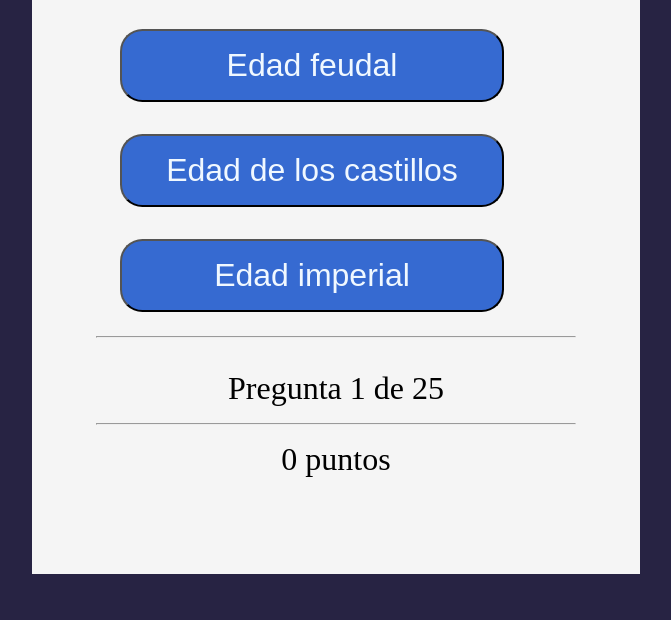
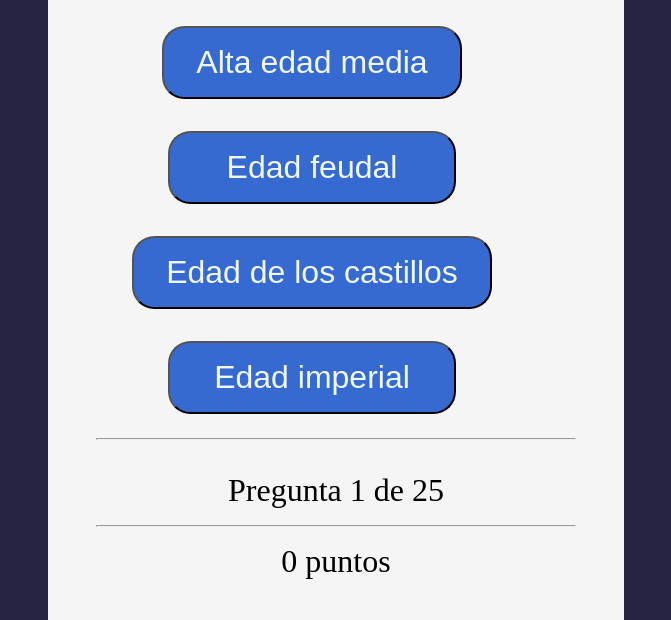
Before and after one commit to Fedeprenollio/quiz, a plain HTML site: page index.html in a window 1280 px wide. Shown: the part 384-1004 px from the top of the page, without its empty margins (304-975 px from the left). Before the commit the page ends 958 px from the top, so only its background shows below. Drawn offline with Linux system fonts and the light colour scheme.

Commit message:
btn arreglo

```diff
--- a/styles/styles.css
+++ b/styles/styles.css
@@ -4,21 +4,21 @@ html, body{
 }
 
 body{
+
     background: #272343;
     display: flex;
     justify-content: center;
     align-items: center;
-    height: 100vh;
 }
 
 #quiz{
-    min-width: 400px;
     background: whitesmoke;
     width: 30em;
 
-    padding: 4em;
+    padding: .5em 3em;
     text-align: center;
-    overflow: scroll;
+    /* overflow: scroll; */
+    overflow: hidden;
 
 
 
@@ -53,7 +53,8 @@ h3{
     font-size: 2em;
     background: #366ad1;
     color: aliceblue;
-    width: 12em;
+    max-width: 12em;
+    min-width: 9em;
     border-radius: .7em;
     padding: .5em 1em;
     margin: .5em 2em .5em .5em;
```
